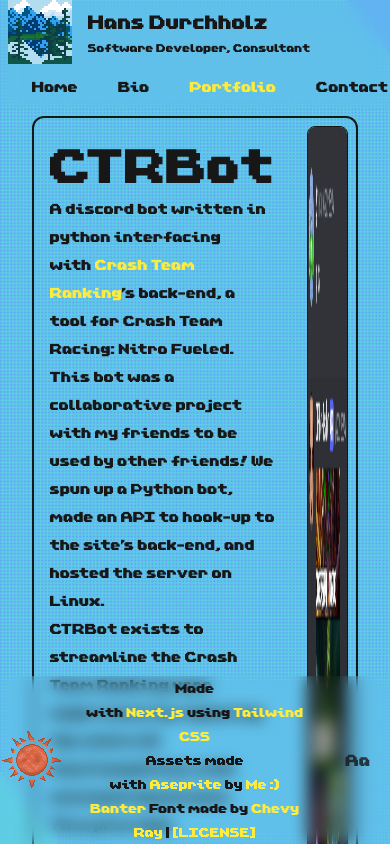
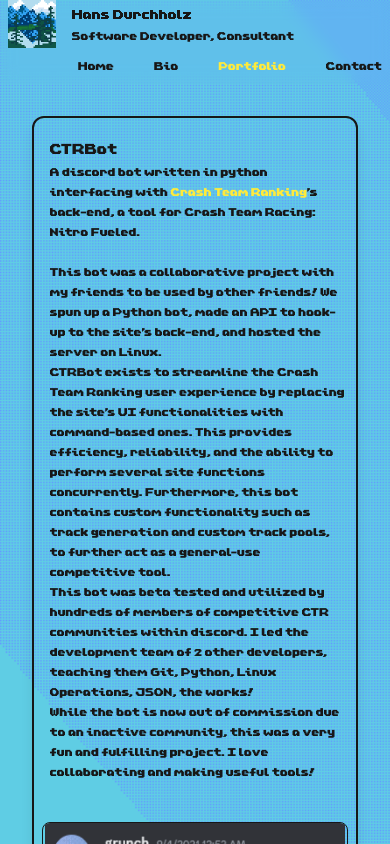
Before and after one commit to hansied67/hansied67.github.io, a Next.js app: page /portfolio in a window 390 px wide. Shown: the top 844 px of the page. Built offline with nearby package versions, Linux system fonts and the light colour scheme.

Commit message:
Responsive UI Changes
I'm really glad I'm learning this! I didn't fully grasp it while learning bootstrap. It's not as bad as I thought!

```diff
--- a/src/app/components/SiteFooter/SiteFooter.tsx
+++ b/src/app/components/SiteFooter/SiteFooter.tsx
@@ -1,6 +1,5 @@
 'use client';
 
-import Image from "next/image";
 import Link from "next/link";
 import ThemeToggle from "../ThemeToggle/ThemeToggle";
 import TextToggle from "../TextToggle/TextToggle";
@@ -8,10 +7,10 @@ import TextToggle from "../TextToggle/TextToggle";
 
 export default function SiteFooter() {
     return(
-        <footer className="fixed w-full bottom-0 items-stretch backdrop-blur">
+        <footer className="md:fixed w-full bottom-0 items-stretch backdrop-blur">
           <div className="max-w-screen-xl flex mx-auto">
-            <ThemeToggle className="flex flex-1"/>
-            <div className="flex flex-2 justify-center flex-col">
+            <ThemeToggle className="flex flex-2"/>
+            <div className="flex flex-6 justify-center flex-col text-xs md:text-base">
               <div className="text-center justify-items-center">Made with&nbsp;
                 <Link
                 className="text-yellow-500 hover:text-green-500 visited:text-amber-500"
@@ -26,10 +25,9 @@ export default function SiteFooter() {
                 href="https://tailwindcss.com/"
                 target="_blank"
                 rel="noopener noreferrer">
-                    Tailwind CSS
+                    Tailwind CSS.
                 </Link>
-              </div>
-              <div className="text-center justify-items-center">Assets made with&nbsp;
+                &nbsp;Assets made with&nbsp;
                 <Link
                 className="text-yellow-500 hover:text-green-500 visited:text-amber-500"
                 href="https://www.aseprite.org/"
@@ -67,7 +65,7 @@ export default function SiteFooter() {
                 </Link>
               </div>
             </div>
-            <TextToggle className="flex flex-1 justify-end"/>
+            <TextToggle className="flex flex-2 justify-end"/>
           </div>
         </footer>
     )
--- a/src/app/components/SiteNav/SiteNav.tsx
+++ b/src/app/components/SiteNav/SiteNav.tsx
@@ -23,7 +23,7 @@ export default function SiteNav() {
         <div className="max-w-screen-xl flex flex-wrap items-center justify-between mx-auto">
           <div className="flex flex-1 items-center">
             <Image
-              className="mx-2"
+              className="mx-2 size-[48px] md:size-[64px]"
               src="/Bob Ross.png"
               alt="32x32 pixel art of lakeside mountains"
               width={64}
@@ -31,8 +31,8 @@ export default function SiteNav() {
               priority
             />
             <div className="">
-              <span className="mx-2 self-center text-2xl font-bold whitespace-nowrap">Hans Durchholz</span>
-              <div className="mx-2 self-center text-sm whitespace-nowrap">Software Developer, Consultant</div>
+              <span className="mx-2 self-center text-base md:text-2xl font-bold whitespace-nowrap">Hans Durchholz</span>
+              <div className="mx-2 self-center text-sm md:text-base whitespace-nowrap">Software Developer, Consultant</div>
             </div>
           </div>
           <div className="flex flex-2 justify-end">
@@ -41,7 +41,7 @@ export default function SiteNav() {
                 key={index}
                 className="flex justify-end"
               >
-                {item.href != pathname ? <Link href={item.href} className="text-lg ml-6 p-2 hover:text-yellow-500">{item.name}</Link> : <span className="text-lg font-bold ml-6 p-2 text-yellow-500">{item.name}</span>}
+                {item.href != pathname ? <Link href={item.href} className="text-sm md:text-lg ml-6 p-2 hover:text-yellow-500">{item.name}</Link> : <span className="text-sm md:text-lg font-bold ml-6 p-2 text-yellow-500">{item.name}</span>}
               </div>
             ))}
           </div>
--- a/src/app/portfolio/page.tsx
+++ b/src/app/portfolio/page.tsx
@@ -4,14 +4,13 @@ import CustomCarousel from "../components/CustomCarousel/CustomCarousel";
 
 export default function Portfolio() {
     return (
-        <div className="light grid grid-rows-[20px_1fr_20px] min-h-screen p-8 pb-20 gap-16 sm:p-20">
+        <div className="grid grid-rows-[20px_1fr_20px] min-h-screen p-8 pb-20 gap-16 sm:p-20">
           <main className="flex flex-col gap-[32px] row-start-2">
-            <div className="flex flex-row gap-[32px] border-2 rounded-xl p-2">
-              <div className="flex flex-3 py-2 pl-2">
+            <div className="flex flex-col lg:flex-row gap-[32px] border-2 shadow-lg rounded-xl p-2">
+              <div className="flex py-2 pl-2">
                 <div className="flex flex-col">
-                  <h1 className="font-bold text-6xl">CTRBot</h1>
-                  <div className="my-auto">
-                    <h2 className="text-lg">
+                  <h1 className="font-bold text-lg md:text-6xl">CTRBot</h1>
+                  <h2 className="text-sm md:text-2xl">
                       A discord bot written in python interfacing with
                       <Link
                         className="text-yellow-500 hover:text-blue-500 visited:text-amber-500"
@@ -20,9 +19,10 @@ export default function Portfolio() {
                           &nbsp;Crash Team Ranking
                       </Link>
                       &apos;s back-end, a tool for Crash Team Racing: Nitro Fueled.
-                      <br />
+                      <br /><br />
                     </h2>
-                    <h2 className="text-lg">
+                  <div className="flex mt-auto">
+                    <h2 className="text-sm md:text-lg">
                       This bot was a collaborative project with my friends to be used by other friends! We spun up a Python bot, made an API to hook-up to the site&apos;s back-end, and hosted the server on Linux.
                       <br />
                       CTRBot exists to streamline the Crash Team Ranking user experience by replacing the site&apos;s UI functionalities with command-based ones. This provides efficiency, reliability, and the ability to perform several site functions concurrently. Furthermore, this bot contains custom functionality such as track generation and custom track pools, to further act as a general-use competitive tool.
@@ -34,10 +34,13 @@ export default function Portfolio() {
                   </div>
                 </div>
               </div>
-              <CustomCarousel className="flex flex-1 border-1 rounded-lg">
-                <Image src="/CTRBot SC1.png" alt="" width={600} height={0} className="h-full w-full m-auto"/>
-                <Image src="/CTRBot SC2.png" alt="" width={600} height={0} className="h-full w-full m-auto"/>
+              <CustomCarousel className="border-1 rounded-lg mx-auto">
+                <Image src="/CTRBot SC1.png" alt="" width={300} height={0} className="m-auto h-full"/>
+                <Image src="/CTRBot SC2.png" alt="" width={300} height={0} className="m-auto h-full"/>
               </CustomCarousel>
+            </div>
+            <div className="flex gap-[32px] border-2 shadow-lg rounded-xl p-2">
+
             </div>
           </main>
         </div>
```
